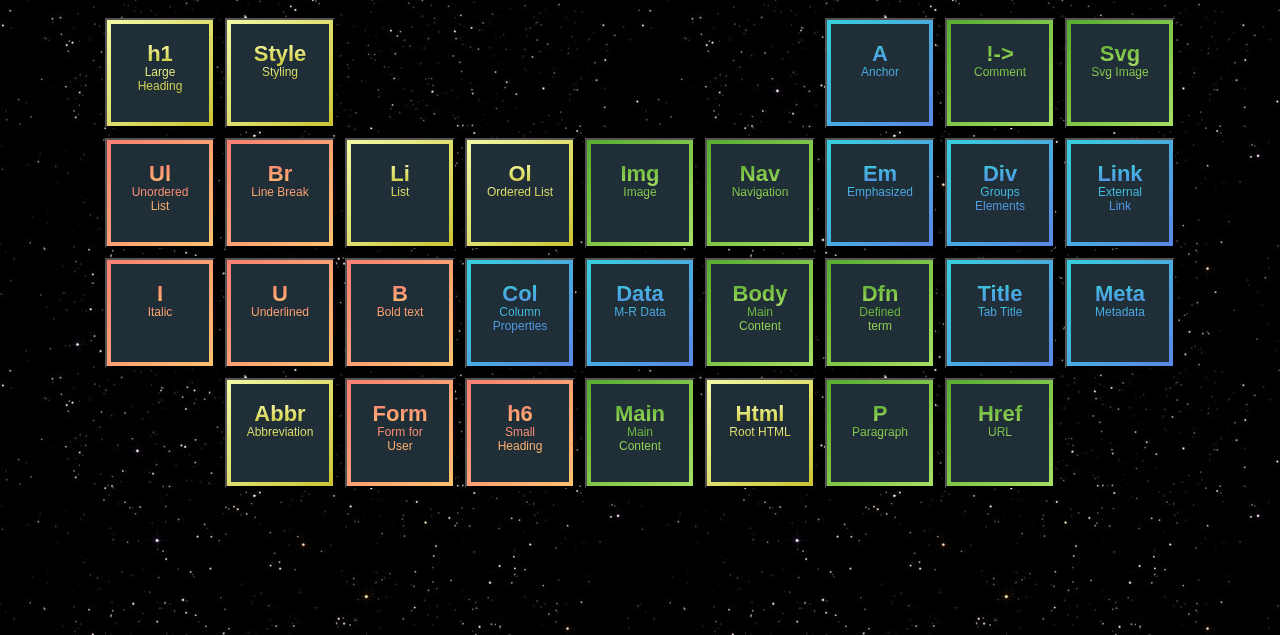
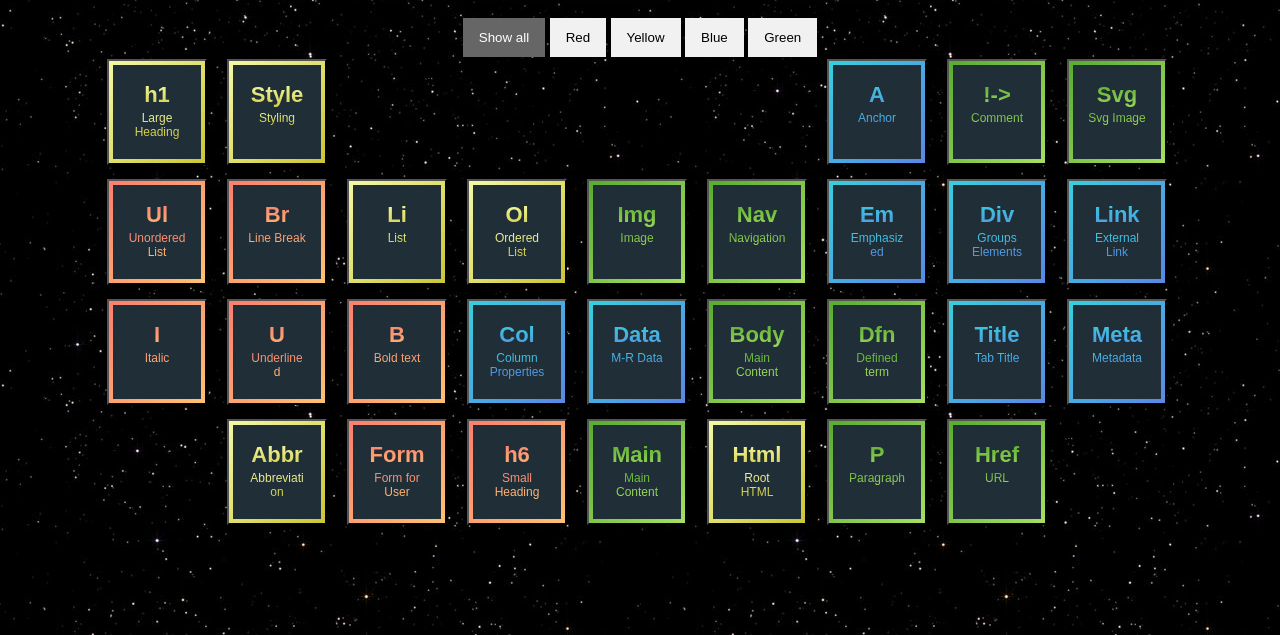
Before and after one commit to KatieAnn99/PeriodicTable, a plain HTML site: page CSS GRID PERIODIC TABLE 2/index.html in a window 1280 px wide. Shown: the part 165-800 px from the top of the page. Drawn offline with Linux system fonts and the light colour scheme.

Commit message:
Added filter for colour

```diff
--- a/CSS GRID PERIODIC TABLE 2/index.html
+++ b/CSS GRID PERIODIC TABLE 2/index.html
@@ -12,6 +12,17 @@
       Elements
     </h1>
 
+    <!--FILTER BUTTONS-->
+    <div id="myBtnContainer">
+      <button class="btn active" onclick="filterSelection('all')">
+        Show all
+      </button>
+      <button class="btn" onclick="filterSelection('red')">Red</button>
+      <button class="btn" onclick="filterSelection('yellow')">Yellow</button>
+      <button class="btn" onclick="filterSelection('blue')">Blue</button>
+      <button class="btn" onclick="filterSelection('green')">Green</button>
+    </div>
+
     <!--THE TABLE-->
     <div id="myModal" class="modal">
       <div class="modal-content">
@@ -21,11 +32,11 @@
     </div>
     <div id="container"></div>
 
-    <div class="periodic-table">
+    <div class="periodic-table" class="filter-container">
       <div class="empty-space-1"></div>
       <div class="empty-space-2"></div>
 
-      <button class="open-modal" data-id="h1">
+      <button class="open-modal filterDiv yellow" data-id="h1">
         <div class="periodic-element one">
           <div class="periodic-table-inner">
             <div class="title">h1</div>
@@ -34,7 +45,7 @@
         </div>
       </button>
 
-      <button class="open-modal" data-id="style">
+      <button class="open-modal filterDiv yellow" data-id="style">
         <div class="periodic-element one">
           <div class="periodic-table-inner">
             <div class="title">Style</div>
@@ -43,7 +54,7 @@
         </div>
       </button>
 
-      <button class="open-modal" data-id="anchor">
+      <button class="open-modal filterDiv blue" data-id="anchor">
         <div class="periodic-element two">
           <div class="periodic-table-inner">
             <div class="title">A</div>
@@ -52,7 +63,7 @@
         </div>
       </button>
 
-      <button class="open-modal" data-id="comment">
+      <button class="open-modal filterDiv green" data-id="comment">
         <div class="periodic-element three">
           <div class="periodic-table-inner">
             <div class="title">!-></div>
@@ -61,7 +72,7 @@
         </div>
       </button>
 
-      <button class="open-modal" data-id="svg">
+      <button class="open-modal filterDiv green" data-id="svg">
         <div class="periodic-element three">
           <div class="periodic-table-inner">
             <div class="title">Svg</div>
@@ -70,7 +81,7 @@
         </div>
       </button>
 
-      <button class="open-modal" data-id="ul">
+      <button class="open-modal filterDiv red" data-id="ul">
         <div class="periodic-element four">
           <div class="periodic-table-inner">
             <div class="title">Ul</div>
@@ -79,7 +90,7 @@
         </div>
       </button>
 
-      <button class="open-modal" data-id="br">
+      <button class="open-modal filterDiv red" data-id="br">
         <div class="periodic-element four">
           <div class="periodic-table-inner">
             <div class="title">Br</div>
@@ -88,7 +99,7 @@
         </div>
       </button>
 
-      <button class="open-modal" data-id="li">
+      <button class="open-modal filterDiv yellow" data-id="li">
         <div class="periodic-element one">
           <div class="periodic-table-inner">
             <div class="title">Li</div>
@@ -97,7 +108,7 @@
         </div>
       </button>
 
-      <button class="open-modal" data-id="ol">
+      <button class="open-modal filterDiv yellow" data-id="ol">
         <div class="periodic-element one">
           <div class="periodic-table-inner">
             <div class="title">Ol</div>
@@ -106,7 +117,7 @@
         </div>
       </button>
 
-      <button class="open-modal" data-id="img">
+      <button class="open-modal filterDiv green" data-id="img">
         <div class="periodic-element three">
           <div class="periodic-table-inner">
             <div class="title">Img</div>
@@ -115,7 +126,7 @@
         </div>
       </button>
 
-      <button class="open-modal" data-id="nav">
+      <button class="open-modal filterDiv green" data-id="nav">
         <div class="periodic-element three">
           <div class="periodic-table-inner">
             <div class="title">Nav</div>
@@ -124,7 +135,7 @@
         </div>
       </button>
 
-      <button class="open-modal" data-id="em">
+      <button class="open-modal filterDiv blue" data-id="em">
         <div class="periodic-element two">
           <div class="periodic-table-inner">
             <div class="title">Em</div>
@@ -133,7 +144,7 @@
         </div>
       </button>
 
-      <button class="open-modal" data-id="div">
+      <button class="open-modal filterDiv blue" data-id="div">
         <div class="periodic-element two">
           <div class="periodic-table-inner">
             <div class="title">Div</div>
@@ -142,7 +153,7 @@
         </div>
       </button>
 
-      <button class="open-modal" data-id="link">
+      <button class="open-modal filterDiv blue" data-id="link">
         <div class="periodic-element two">
           <div class="periodic-table-inner">
             <div class="title">Link</div>
@@ -151,7 +162,7 @@
         </div>
       </button>
 
-      <button class="open-modal" data-id="i">
+      <button class="open-modal filterDiv red" data-id="i">
         <div class="periodic-element four">
           <div class="periodic-table-inner">
             <div class="title">I</div>
@@ -160,7 +171,7 @@
         </div>
       </button>
 
-      <button class="open-modal" data-id="u">
+      <button class="open-modal filterDiv red" data-id="u">
         <div class="periodic-element four">
           <div class="periodic-table-inner">
             <div class="title">U</div>
@@ -169,7 +180,7 @@
         </div>
       </button>
 
-      <button class="open-modal" data-id="b">
+      <button class="open-modal filterDiv red" data-id="b">
         <div class="periodic-element four">
           <div class="periodic-table-inner">
             <div class="title">B</div>
@@ -178,7 +189,7 @@
         </div>
       </button>
 
-      <button class="open-modal" data-id="col">
+      <button class="open-modal filterDiv blue" data-id="col">
         <div class="periodic-element two">
           <div class="periodic-table-inner">
             <div class="title">Col</div>
@@ -187,7 +198,7 @@
         </div>
       </button>
 
-      <button class="open-modal" data-id="data">
+      <button class="open-modal filterDiv blue" data-id="data">
         <div class="periodic-element two">
           <div class="periodic-table-inner">
             <div class="title">Data</div>
@@ -196,7 +207,7 @@
         </div>
       </button>
 
-      <button class="open-modal" data-id="body">
+      <button class="open-modal filterDiv green" data-id="body">
         <div class="periodic-element three">
           <div class="periodic-table-inner">
             <div class="title">Body</div>
@@ -205,7 +216,7 @@
         </div>
       </button>
 
-      <button class="open-modal" data-id="dfn">
+      <button class="open-modal filterDiv green" data-id="dfn">
         <div class="periodic-element three">
           <div class="periodic-table-inner">
             <div class="title">Dfn</div>
@@ -214,7 +225,7 @@
         </div>
       </button>
 
-      <button class="open-modal" data-id="title">
+      <button class="open-modal filterDiv blue" data-id="title">
         <div class="periodic-element two">
           <div class="periodic-table-inner">
             <div class="title">Title</div>
@@ -223,7 +234,7 @@
         </div>
       </button>
 
-      <button class="open-modal" data-id="meta">
+      <button class="open-modal filterDiv blue" data-id="meta">
         <div class="periodic-element two">
           <div class="periodic-table-inner">
             <div class="title">Meta</div>
@@ -232,7 +243,7 @@
         </div>
       </button>
 
-      <button class="open-modal" data-id="abbr">
+      <button class="open-modal filterDiv yellow" data-id="abbr">
         <div class="periodic-element one">
           <div class="periodic-table-inner">
             <div class="title">Abbr</div>
@@ -241,7 +252,7 @@
         </div>
       </button>
 
-      <button class="open-modal" data-id="form">
+      <button class="open-modal filterDiv red" data-id="form">
         <div class="periodic-element four">
           <div class="periodic-table-inner">
             <div class="title">Form</div>
@@ -250,7 +261,7 @@
         </div>
       </button>
 
-      <button class="open-modal" data-id="h6">
+      <button class="open-modal filterDiv red" data-id="h6">
         <div class="periodic-element four">
           <div class="periodic-table-inner">
             <div class="title">h6</div>
@@ -259,7 +270,7 @@
         </div>
       </button>
 
-      <button class="open-modal" data-id="main">
+      <button class="open-modal filterDiv green" data-id="main">
         <div class="periodic-element three">
           <div class="periodic-table-inner">
             <div class="title">Main</div>
@@ -268,7 +279,7 @@
         </div>
       </button>
 
-      <button class="open-modal" data-id="html">
+      <button class="open-modal filterDiv yellow" data-id="html">
         <div class="periodic-element one">
           <div class="periodic-table-inner">
             <div class="title">Html</div>
@@ -277,7 +288,7 @@
         </div>
       </button>
 
-      <button class="open-modal" data-id="p">
+      <button class="open-modal filterDiv green" data-id="p">
         <div class="periodic-element three">
           <div class="periodic-table-inner">
             <div class="title">P</div>
@@ -286,7 +297,7 @@
         </div>
       </button>
 
-      <button class="open-modal" data-id="href">
+      <button class="open-modal filterDiv green" data-id="href">
         <div class="periodic-element three">
           <div class="periodic-table-inner">
             <div class="title">Href</div>
--- a/CSS GRID PERIODIC TABLE 2/javascript.js
+++ b/CSS GRID PERIODIC TABLE 2/javascript.js
@@ -1,3 +1,25 @@
+// Filters
+filterSelection("all");
+
+// Adds the "show" class to selected elements, and removes it from unselected
+function filterSelection(c) {
+  let elements = document.querySelectorAll(".filterDiv");
+  elements.forEach((el) => {
+    if (c == "all" || el.classList.contains(c)) el.classList.add("show");
+    else el.classList.remove("show");
+  });
+}
+
+// Add active class to the current control button (highlight it)
+let btns = document.querySelectorAll("#myBtnContainer btn");
+btns.forEach((btn) => {
+  btn.addEventListener("click", () => {
+    var current = document.querySelector("active");
+    current.classList.remove("active");
+    this.classList.add("active");
+  });
+});
+
 // Get the modal
 var modal = document.getElementById("myModal");
 var modalContent = document.getElementById("modalText");
@@ -5,12 +27,7 @@ var modalContent = document.getElementById("modalText");
 // Get the array of buttons with a class of open-modal
 var buttons = document.querySelectorAll(".open-modal");
 
-/*
- * Sample data source
- * id key matches with data-id on the html button
- * content key is the content you want to appear in the modal
- */
-
+// Data source
 var data = [
   {
     id: "h1",
@@ -186,8 +203,6 @@ buttons.forEach((button) => {
 // Get the <span> element that closes the modal
 var span = document.getElementsByClassName("close")[0];
 
-// When the user clicks on the button, open the modal
-
 // When the user clicks on <span> (x), close the modal
 span.onclick = function () {
   modal.style.display = "none";
--- a/CSS GRID PERIODIC TABLE 2/style.css
+++ b/CSS GRID PERIODIC TABLE 2/style.css
@@ -24,6 +24,47 @@ a {
     0 0 25px rgb(255, 0, 0), 0 0 37px rgb(255, 0, 0);
 }
 
+/*FILTERS*/
+.filter-container {
+  overflow: hidden;
+}
+
+.filterDiv {
+  float: left;
+  background-color: #2196f3;
+  color: #ffffff;
+  width: 100px;
+  line-height: 100px;
+  text-align: center;
+  margin: 2px;
+  display: none; /* Hidden by default */
+}
+
+/* The "show" class is added to the filtered elements */
+.show {
+  display: block;
+}
+
+/* Style the buttons */
+.btn {
+  border: none;
+  outline: none;
+  padding: 12px 16px;
+  background-color: #f1f1f1;
+  cursor: pointer;
+}
+
+/* Add a light grey background on mouse-over */
+.btn:hover {
+  background-color: #ddd;
+}
+
+/* Add a dark background to the active button */
+.btn.active {
+  background-color: #666;
+  color: white;
+}
+
 .periodic-table {
   display: grid;
   grid-template-columns: repeat(9, 110px);
@@ -32,6 +73,10 @@ a {
   margin: auto;
   max-width: 1200px;
   justify-content: center;
+}
+
+.title {
+  padding-bottom: 5px;
 }
 
 .periodic-element {
```
